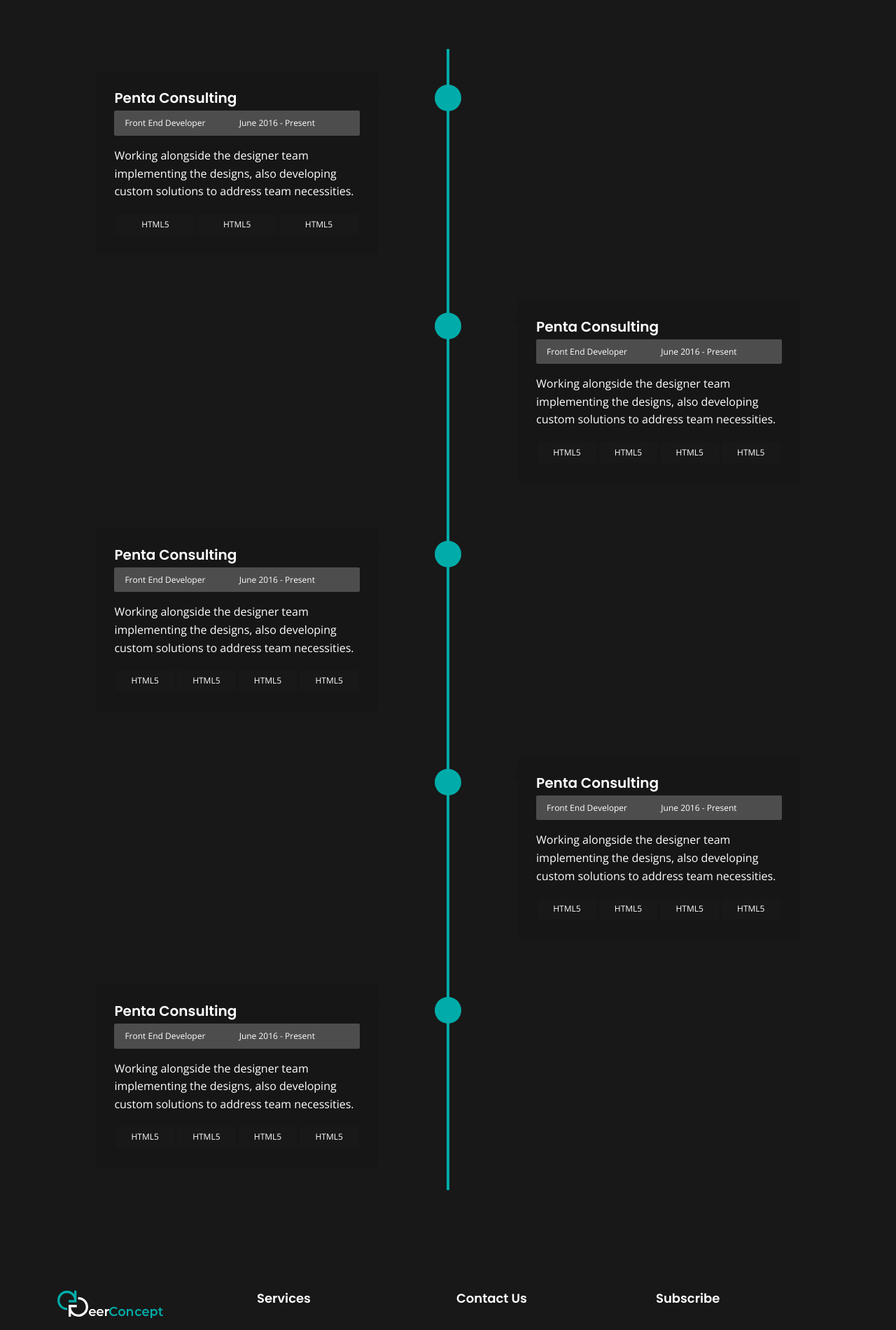
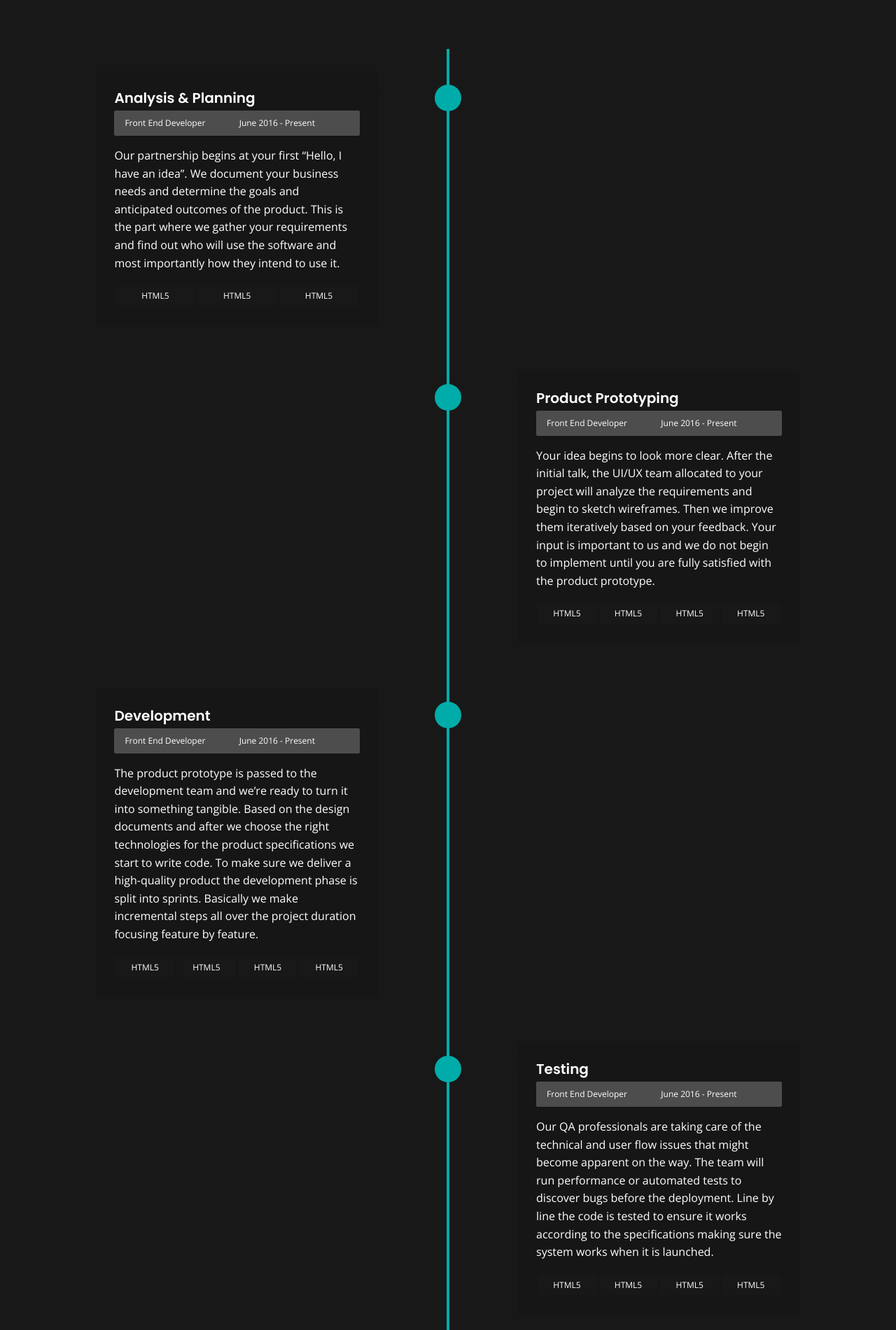
Before and after one commit to MarianRusoiu99/extf, a Next.js app: page /our-process in a window 1280 px wide. Shown: the part 880-2781 px from the top of the page at 70% size. Built offline with nearby package versions, Linux system fonts and the light colour scheme.

Commit message:
tiny content update

```diff
--- a/components/OurProcess/index.jsx
+++ b/components/OurProcess/index.jsx
@@ -5,36 +5,43 @@ import React from 'react'
 function OurProcess() {
 
   const content = [{
-    title: "Penta Consulting",
+    title: "Analysis & Planning",
     subtitleBanner: { first: "Front End Developer", second: "June 2016 - Present" },
-    content: "Working alongside the designer team implementing the designs, also developing custom solutions to address team necessities.",
+    content: "Our partnership begins at your first “Hello, I have an idea”. We document your business needs and determine the goals and anticipated outcomes of the product. This is the part where we gather your requirements and find out who will use the software and most importantly how they intend to use it.",
     tags: ["HTML5", "HTML5", "HTML5"]
 
   },
   {
-    title: "Penta Consulting",
+    title: "Product Prototyping",
     subtitleBanner: { first: "Front End Developer", second: "June 2016 - Present" },
-    content: "Working alongside the designer team implementing the designs, also developing custom solutions to address team necessities.",
+    content: "Your idea begins to look more clear. After the initial talk, the UI/UX team allocated to your project will analyze the requirements and begin to sketch wireframes. Then we improve them iteratively based on your feedback. Your input is important to us and we do not begin to implement until you are fully satisfied with the product prototype.",
     tags: ["HTML5", "HTML5", "HTML5", "HTML5"]
 
   },
   {
-    title: "Penta Consulting",
+    title: "Development",
     subtitleBanner: { first: "Front End Developer", second: "June 2016 - Present" },
-    content: "Working alongside the designer team implementing the designs, also developing custom solutions to address team necessities.",
+    content: "The product prototype is passed to the development team and we’re ready to turn it into something tangible. Based on the design documents and after we choose the right technologies for the product specifications we start to write code. To make sure we deliver a high-quality product the development phase is split into sprints. Basically we make incremental steps all over the project duration focusing feature by feature.",
     tags: ["HTML5", "HTML5", "HTML5", "HTML5"]
 
   },
   {
-    title: "Penta Consulting",
+    title: "Testing",
     subtitleBanner: { first: "Front End Developer", second: "June 2016 - Present" },
-    content: "Working alongside the designer team implementing the designs, also developing custom solutions to address team necessities.",
+    content: "Our QA professionals are taking care of the technical and user flow issues that might become apparent on the way. The team will run performance or automated tests to discover bugs before the deployment. Line by line the code is tested to ensure it works according to the specifications making sure the system works when it is launched.",
     tags: ["HTML5", "HTML5", "HTML5", "HTML5"]
 
   },{
-    title: "Penta Consulting",
+    title: "Deployment",
     subtitleBanner: { first: "Front End Developer", second: "June 2016 - Present" },
-    content: "Working alongside the designer team implementing the designs, also developing custom solutions to address team necessities.",
+    content: "After the implementation of a sprint is finished and the product fully tested, the deployment phase is ready to begin. Before we release your product we will provide you with demonstration sessions so that you can see and vet what we have built. After the final feedback, we begin to release the code to the production servers and enable you and your team to take operational control of the platform.",
+    tags: ["HTML5", "HTML5", "HTML5", "HTML5"]
+
+  }
+  ,{
+    title: "Maintenance & Support",
+    subtitleBanner: { first: "Front End Developer", second: "June 2016 - Present" },
+    content: "Our partnership doesn’t end after the deployment phase. We have at your disposal a team of skilled developers ready to help with any technical issue or enhancement that might come out. Moreover, during this phase, we monitor the performance of the system and we’re trying to figure out how we can best improve in the future.",
     tags: ["HTML5", "HTML5", "HTML5", "HTML5"]
 
   }
```
